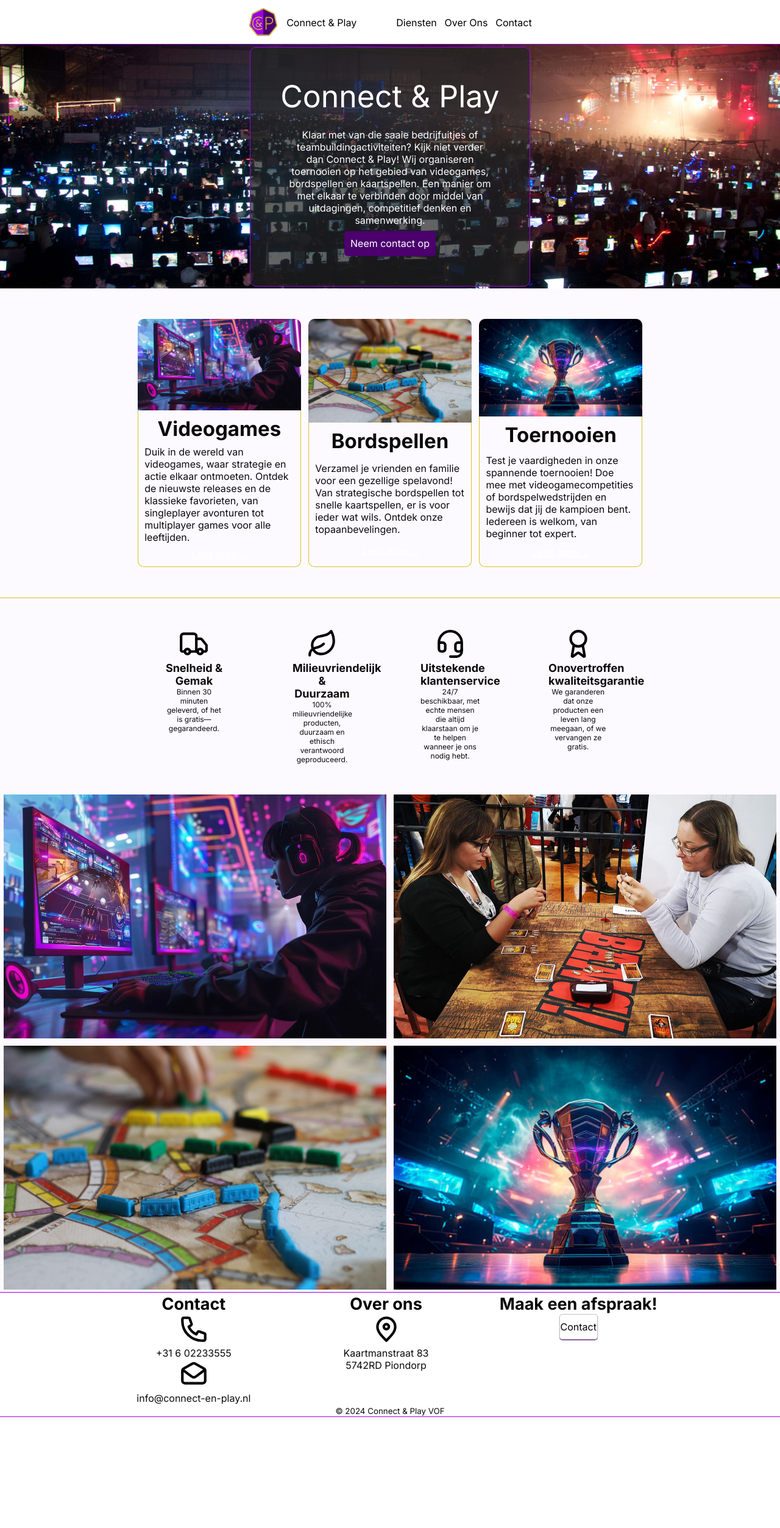
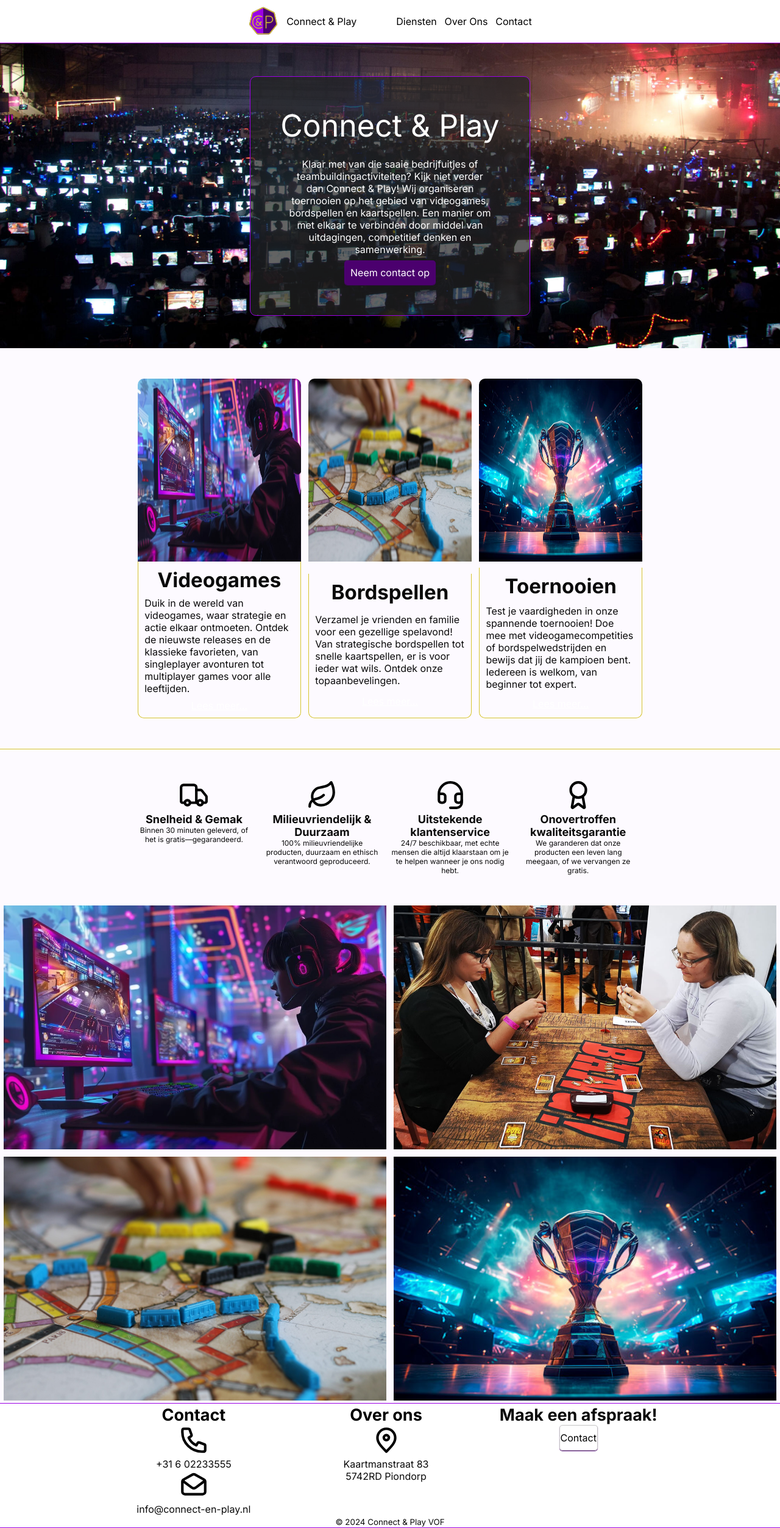
Before and after one commit to boonsboos/connect-play, a PHP site: page / in a window 1280 px wide. Shown: the whole page at 61% size. Before the commit the page ends 2324 px from the top, so only its background shows below. Run offline with PHP 8.4, Linux system fonts and the light colour scheme.

Commit message:
small fix, could not figure out the misaligned images

```diff
--- a/index.html
+++ b/index.html
@@ -52,7 +52,6 @@
 				>
 					<h1 class="heading pb-15">Connect & Play</h1>
 					<p class="text-center pb-10 col-9">
-
 						Klaar met van die saaie bedrijfuitjes of
 						teambuildingactiviteiten? Kijk niet verder dan Connect &
 						Play! Wij organiseren toernooien op het gebied van
@@ -65,7 +64,6 @@
 							Neem contact op
 						</a>
 					</div>
-
 				</div>
 			</div>
 		</section>
@@ -119,7 +117,7 @@
 		<!-- 4 Unique Selling Propositions (USP's) -->
 		<section class="usp-section flex justify-center py-50">
 			<div class="col-8 flex">
-				<div class="mb-col-6 col-3 text-center px-50">
+				<div class="mb-col-6 col-3 text-center">
 					<img
 						class="invert-color-img"
 						src="images/iconTruck.svg"
@@ -131,7 +129,7 @@
 						gratis—gegarandeerd.
 					</p>
 				</div>
-				<div class="mb-col-6 col-3 text-center px-50">
+				<div class="mb-col-6 col-3 text-center">
 					<img
 						class="invert-color-img"
 						src="images/iconLeaf.svg"
@@ -143,7 +141,7 @@
 						verantwoord geproduceerd.
 					</p>
 				</div>
-				<div class="mb-col-6 col-3 text-center px-50">
+				<div class="mb-col-6 col-3 text-center">
 					<img
 						class="invert-color-img"
 						src="images/iconHeadset.svg"
@@ -156,7 +154,7 @@
 						om je te helpen wanneer je ons nodig hebt.
 					</p>
 				</div>
-				<div class="mb-col-6 col-3 text-center px-50">
+				<div class="mb-col-6 col-3 text-center">
 					<img
 						class="invert-color-img"
 						src="images/iconAward.svg"
@@ -171,7 +169,6 @@
 				</div>
 			</div>
 		</section>
-
 
 		<!-- More images -->
 		<section id="home-images" class="flex justify-center">
--- a/style.css
+++ b/style.css
@@ -9,6 +9,7 @@
 	--box-1: #cdcdcd;
 	--box-2: #b5b5b5;
 	--footer-header: #000;
+	--header-z-index: 10;
 }
 
 /* reset default browser styles */
@@ -75,7 +76,7 @@ a {
 	background-image: url("images/header.jpg");
 	background-size: cover;
 	width: 100%;
-	height: 50vh;
+	height: 500px;
 }
 
 .banner-img {
@@ -110,7 +111,12 @@ a {
 }
 
 .btn {
-	background-image: linear-gradient(45deg, var(--accent) 9.16%, #973dc0 43.89%, var(--accent) 64.72%);
+	background-image: linear-gradient(
+		45deg,
+		var(--accent) 9.16%,
+		#973dc0 43.89%,
+		var(--accent) 64.72%
+	);
 	border-radius: 10px;
 	border-style: none;
 	box-sizing: border-box;
@@ -239,9 +245,9 @@ header {
 	top: 0;
 	background-color: #fff;
 	border-bottom: 1px var(--accent) solid;
+	z-index: var(--header-z-index);
 }
 
-#header-container,
 #footer-container {
 	margin-top: 2px;
 }
@@ -321,8 +327,7 @@ footer {
 }
 
 .home-info-box img {
-	object-fit: cover;
-	aspect-ratio: 16/9;
+	height: 300px;
 	border-radius: 10px 10px 0px 0px;
 }
 
@@ -337,7 +342,6 @@ footer {
 	object-fit: cover;
 	height: 250px;
 }
-
 
 #home-images img {
 	object-fit: cover;
@@ -437,7 +441,7 @@ footer {
 	transition: transform 0.5s ease;
 }
 
-@media only screen and (min-width: 576px) {
+@media only screen and (min-width: 768px) {
 	/* columns subtract the width of the gap specified by .flex from their own width */
 
 	.col {
@@ -494,7 +498,7 @@ footer {
 }
 
 /* mobile only classes */
-@media only screen and (max-width: 576px) {
+@media only screen and (max-width: 768px) {
 	.mb-col {
 		width: calc((1 / 12) * 100% - 1vw);
 	}
```
Lines whose indentation alone changed are shown as unchanged.
